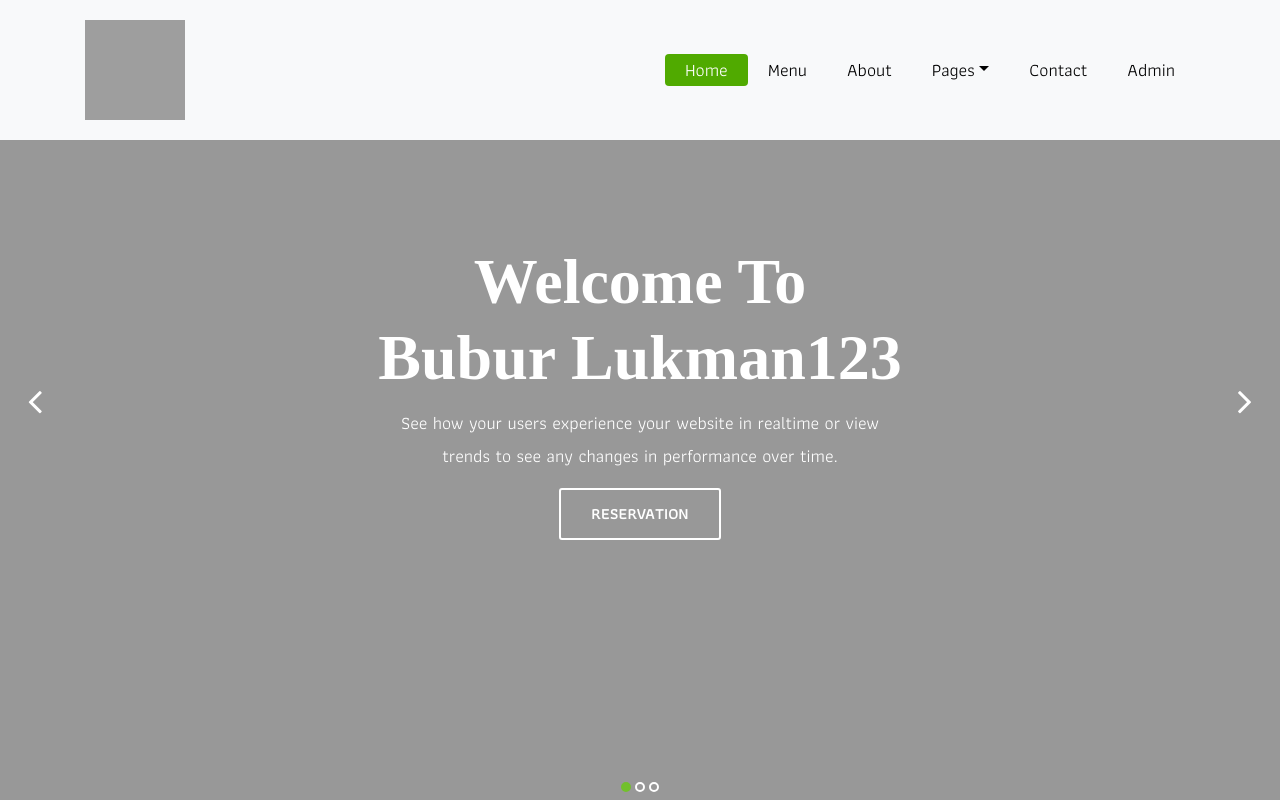
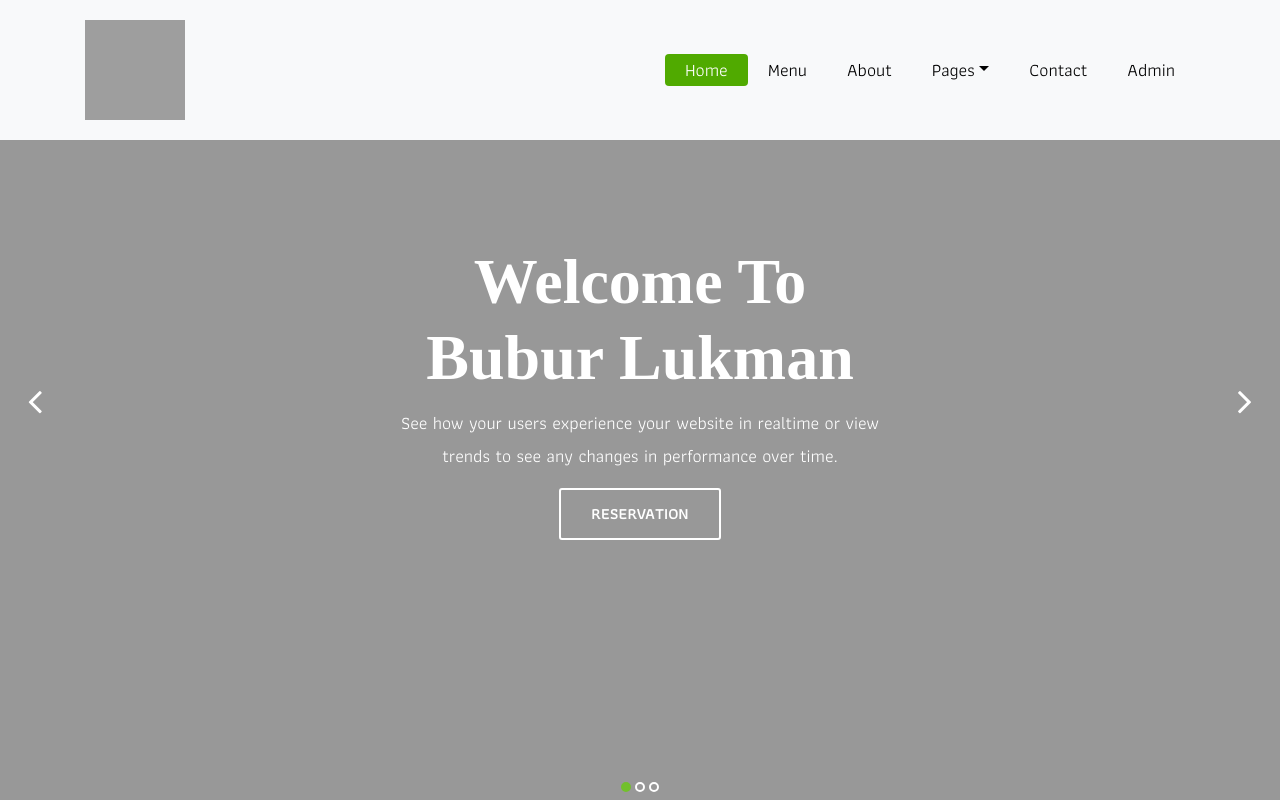
Before and after one commit to mizaldifathoni/bubur_lukman, a CodeIgniter app: page /bubur_lukman/ in a window 1280 px wide. Shown: the top 808 px of the page. Run offline with CodeIgniter, Linux system fonts and the light colour scheme; some libraries are stand-ins or nearby versions; some web fonts are replaced; grey boxes are pictures that could not be loaded.

Commit message:
perbaikan

```diff
--- a/application/views/Home.php
+++ b/application/views/Home.php
@@ -69,7 +69,7 @@
 				<div class="container">
 					<div class="row">
 						<div class="col-md-12">
-							<h1 class="m-b-20"><strong>Welcome To <br> Bubur Lukman123</strong></h1>
+							<h1 class="m-b-20"><strong>Welcome To <br> Bubur Lukman</strong></h1>
 							<p class="m-b-40">See how your users experience your website in realtime or view  <br>
 							trends to see any changes in performance over time.</p>
 							<p><a class="btn btn-lg btn-circle btn-outline-new-white" href="#">Reservation</a></p>
```
